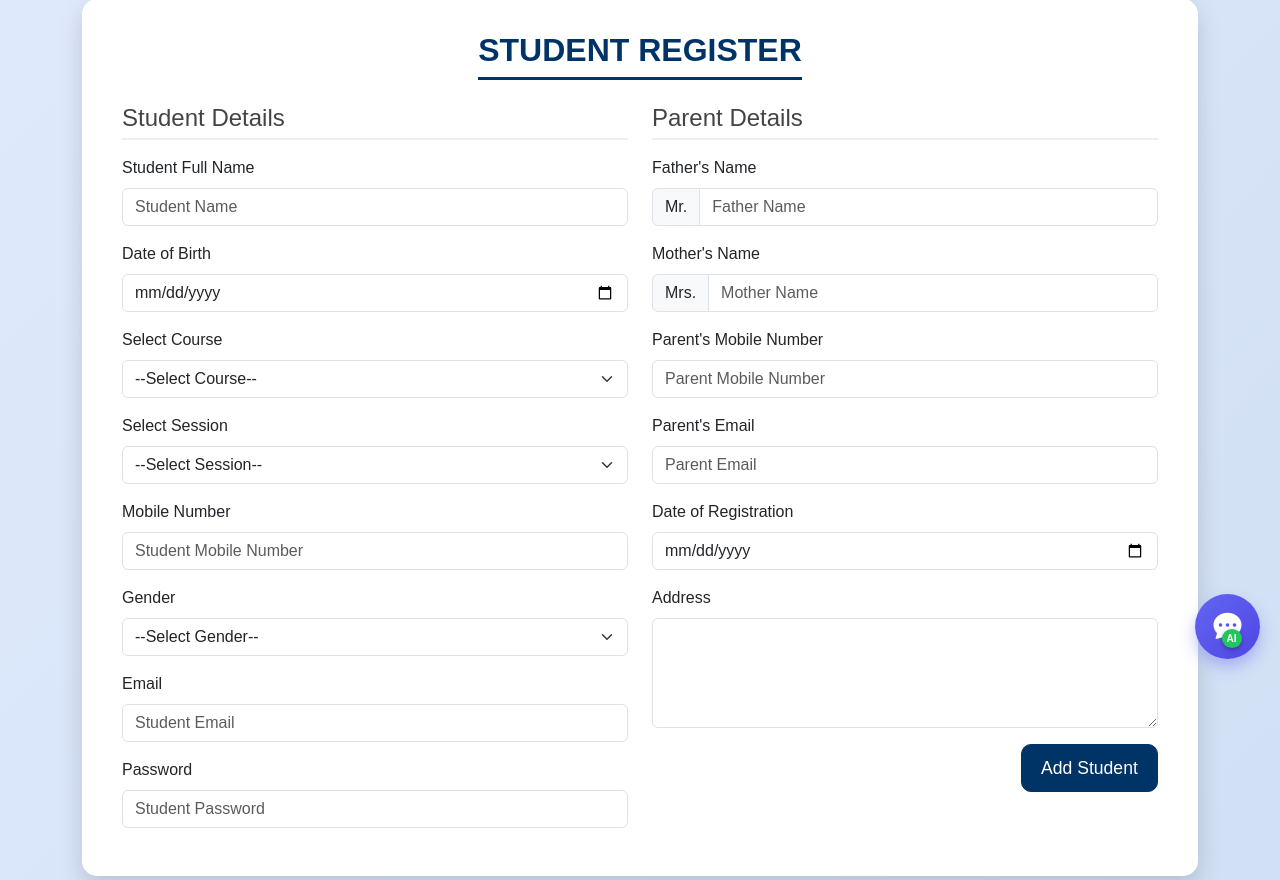
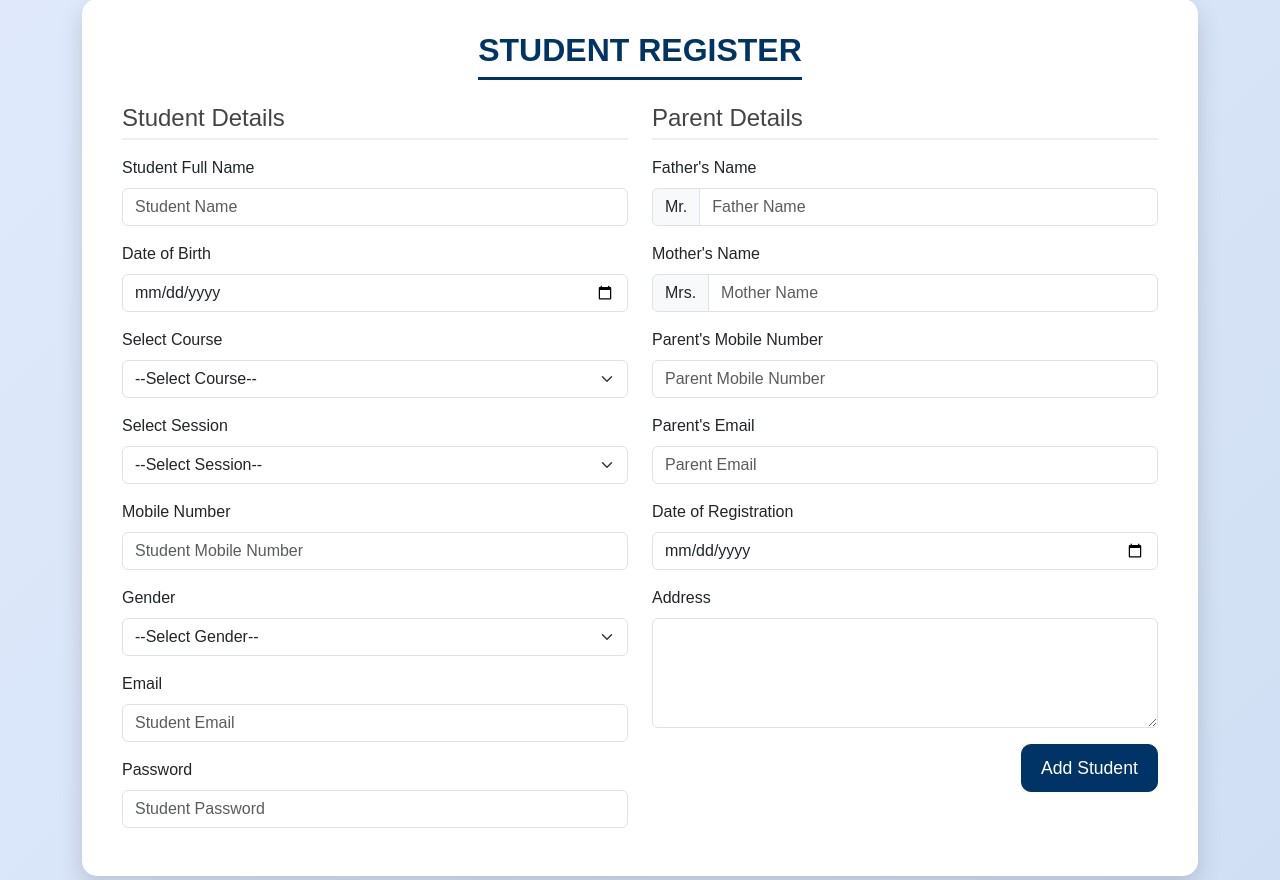
Before and after one commit to Himanshu0710-array/eduportal, a PHP site: page /student/register.php in a window 1280 px wide. Shown: the part 121-1001 px from the top of the page. Run offline with PHP 8.4, Linux system fonts and the light colour scheme; data that the repository does not hold is empty.

Commit message:
Fix routing with AllowOverride All and remove hardcoded localhost chatbot links

```diff
--- a/template/footer.php
+++ b/template/footer.php
@@ -9,76 +9,3 @@
         <small>"Empowering Minds, Shaping Futures."</small>
     </div>
 </footer>
-
-<!-- Chatbot Floating Button -->
-<a href="http://localhost/himanshu/hayatWorking/index.php" class="chatbot-btn" title="Chat with AI Assistant">
-    <div class="chatbot-icon-wrapper">
-        <i class="bi bi-chat-dots-fill"></i>
-        <span class="chatbot-badge">AI</span>
-    </div>
-</a>
-
-<script src="https://cdn.jsdelivr.net/npm/bootstrap@5.3.3/dist/js/bootstrap.bundle.min.js"></script>
-<script src="https://cdn.jsdelivr.net/npm/aos@2.3.4/dist/aos.js"></script>
-<script>
-    AOS.init({
-        duration: 1000,
-        once: false
-    });
-</script>
-
-<style>
-    .chatbot-btn {
-        position: fixed;
-        bottom: 20px;
-        right: 20px;
-        background: linear-gradient(135deg, #6366f1, #4f46e5);
-        color: white;
-        width: 65px;
-        height: 65px;
-        border-radius: 50%;
-        box-shadow: 0 8px 15px rgba(99, 102, 241, 0.4);
-        transition: all 0.3s ease-in-out;
-        z-index: 1000;
-        display: flex;
-        align-items: center;
-        justify-content: center;
-        text-decoration: none;
-    }
-
-    .chatbot-btn:hover {
-        transform: scale(1.12);
-        background: linear-gradient(135deg, #4f46e5, #3730a3);
-        box-shadow: 0 10px 20px rgba(99, 102, 241, 0.6);
-    }
-
-    .chatbot-icon-wrapper {
-        position: relative;
-        display: flex;
-        align-items: center;
-        justify-content: center;
-    }
-
-    .chatbot-btn i {
-        font-size: 28px;
-        color: #fff;
-        transition: transform 0.2s;
-    }
-
-    .chatbot-btn:hover i {
-        transform: scale(1.1);
-    }
-
-    .chatbot-badge {
-        position: absolute;
-        bottom: 0;
-        right: 0;
-        background: #22c55e;
-        color: white;
-        font-size: 10px;
-        font-weight: 600;
-        border-radius: 50%;
-        padding: 2px 5px;
-        box-shadow: 0 2px 5px rgba(0,0,0,0.3);
-    }
-</style>
```
Also changed, not shown: splitting-student/footer.php (+0 -72 lines), student/test-student.php (+0 -71 lines), 1 other file.
